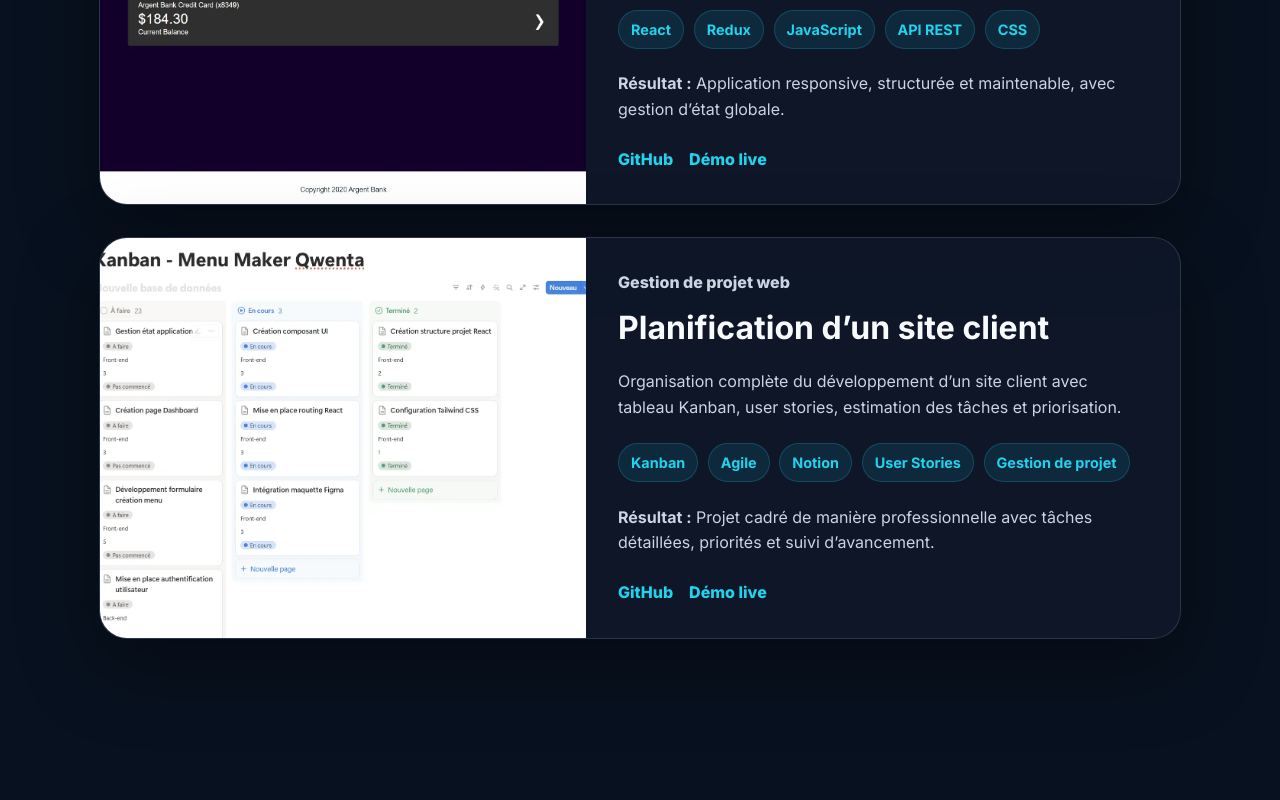
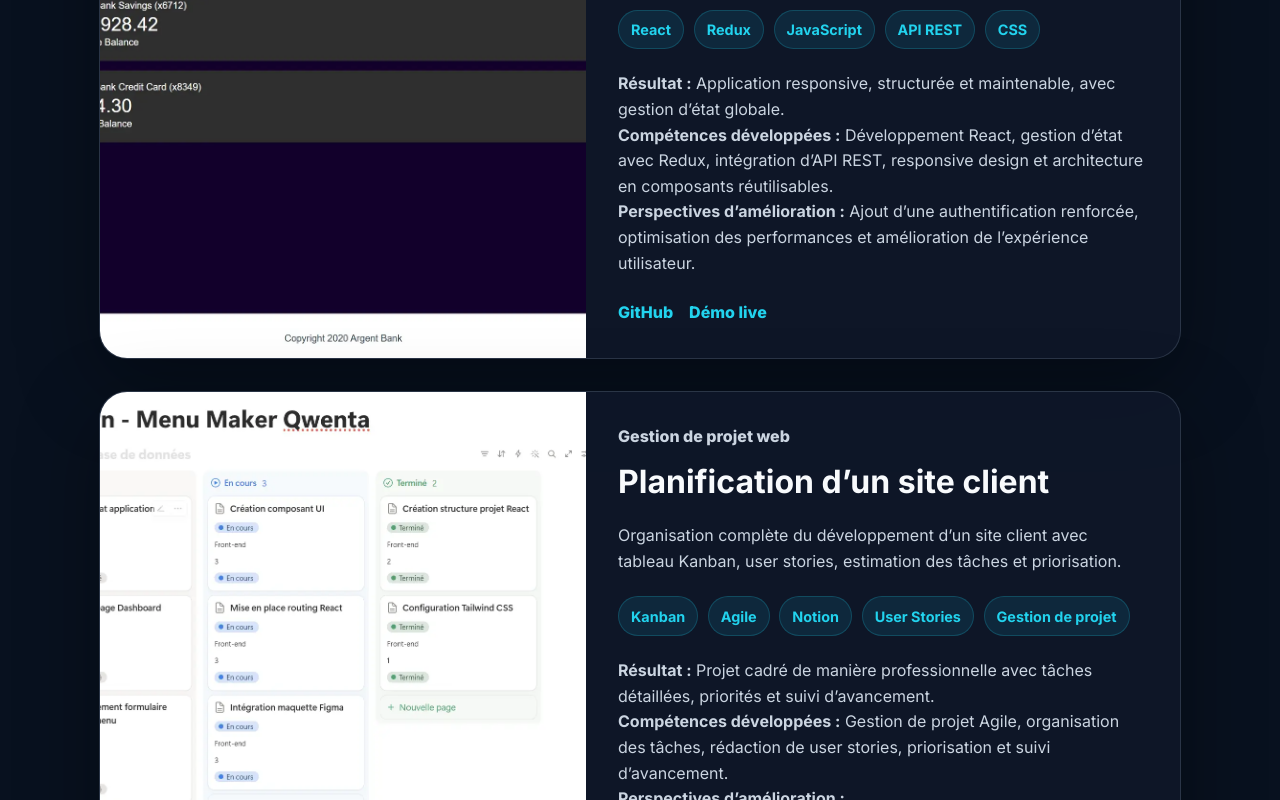
Before and after one commit to Fares570/portfolio-fares, a React (Vite) app: page / in a window 1280 px wide. Shown: the part 2460-3260 px from the top of the page. Built offline with nearby package versions, Linux system fonts and the light colour scheme.

Commit message:
Ajout des skills et improvement

```diff
--- a/src/components/Projects.jsx
+++ b/src/components/Projects.jsx
@@ -6,11 +6,11 @@ const projects = [
     title: "ArgentBank",
     subtitle: "Application bancaire React",
     image: argentBankImage,
-    description:
-      "Développement d’une application bancaire moderne avec React et Redux, incluant l’authentification utilisateur, la gestion du profil et une architecture en composants.",
+    description: "Développement d’une application bancaire moderne avec React et Redux, incluant l’authentification utilisateur, la gestion du profil et une architecture en composants.",
     stack: ["React", "Redux", "JavaScript", "API REST", "CSS"],
-    result:
-      "Application responsive, structurée et maintenable, avec gestion d’état globale.",
+    skills: "Développement React, gestion d’état avec Redux, intégration d’API REST, responsive design et architecture en composants réutilisables.",
+    result: "Application responsive, structurée et maintenable, avec gestion d’état globale.",
+    improvements: "Ajout d’une authentification renforcée, optimisation des performances et amélioration de l’expérience utilisateur.",
     github: "https://github.com/Fares570/ArgentBank.git",
     demo: "https://argent-bank-76wqrdhe1-fares89.vercel.app/"
   },
@@ -18,11 +18,11 @@ const projects = [
     title: "Planification d’un site client",
     subtitle: "Gestion de projet web",
     image: kanbanImage,
-    description:
-      "Organisation complète du développement d’un site client avec tableau Kanban, user stories, estimation des tâches et priorisation.",
+    description: "Organisation complète du développement d’un site client avec tableau Kanban, user stories, estimation des tâches et priorisation.",
     stack: ["Kanban", "Agile", "Notion", "User Stories", "Gestion de projet"],
-    result:
-      "Projet cadré de manière professionnelle avec tâches détaillées, priorités et suivi d’avancement.",
+    skills: "Gestion de projet Agile, organisation des tâches, rédaction de user stories, priorisation et suivi d’avancement.",
+    result: "Projet cadré de manière professionnelle avec tâches détaillées, priorités et suivi d’avancement.",
+    improvement: "Amélioration possible avec une planification plus détaillée des sprints et un suivi collaboratif en temps réel.",
     github: "https://github.com/Fares570/portfolio-fares",
     demo: "https://www.notion.so/Kanban-Menu-Maker-Qwenta-35e22039296c8021a865ecf434e720d1"
   }
@@ -38,7 +38,7 @@ function Projects() {
         {projects.map((project) => (
           <article className="project-card fade-up" key={project.title}>
             <div className="project-visual">
-              <img src={project.image} alt={`Capture d’écran du projet ${project.title}`} loading="lazy"/>
+              <img src={project.image} alt={`Capture d’écran du projet ${project.title}`} loading="lazy" />
             </div>
 
             <div className="project-content">
@@ -55,6 +55,13 @@ function Projects() {
 
               <p className="project-result">
                 <strong>Résultat :</strong> {project.result}
+              </p>
+              <p className="project-skills">
+                <strong>Compétences développées :</strong> {project.skills}
+              </p>
+
+              <p className="project-improvements">
+                <strong>Perspectives d’amélioration :</strong> {project.improvements}
               </p>
 
               <div className="project-links">
```
